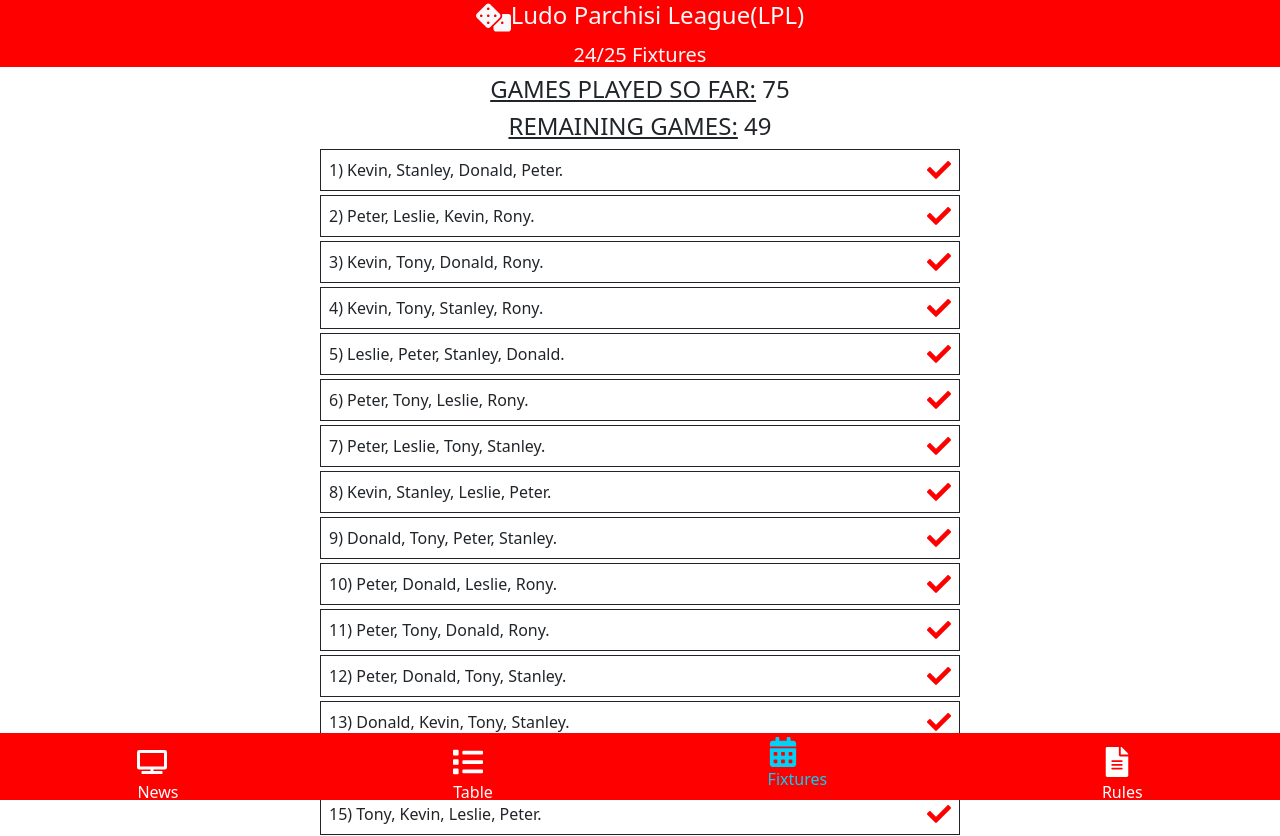
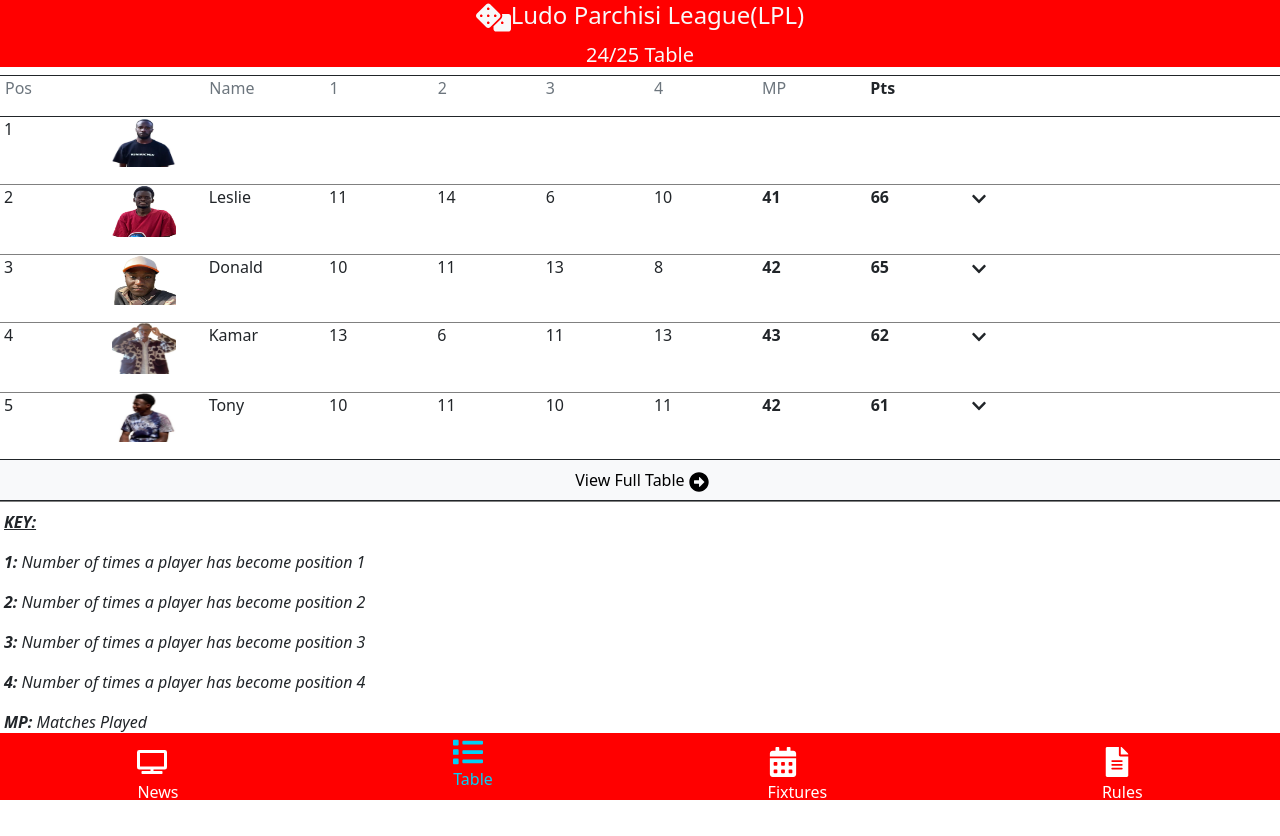
Before and after one commit to Abayo-UI/Ludo-Parchisi-League, a React (Create React App) app: page / in a window 1280 px wide. Shown: the top 836 px of the page. Built offline with nearby package versions, Linux system fonts and the light colour scheme; a web font is replaced by a local one.

Commit message:
My beef with Mokaya

```diff
--- a/src/Components/Table.css
+++ b/src/Components/Table.css
@@ -123,3 +123,7 @@
 #news-lower-border{
     border-bottom: 2px double #000;
 }
+
+.guto{
+    display: none;
+}
--- a/src/Components/Table.jsx
+++ b/src/Components/Table.jsx
@@ -11,6 +11,7 @@
 const [ chevronUpDown, setChevronUpDown ] = useState(false);
 const [ sixthPlayer, setSixthPlayer ] = useState(0);
 const [ hideViewFullButton, setHideViewFullButton ] = useState(true);
+
 
 function calculatePoints(one, two, three, four) {
     let totalOne = one * 3;
@@ -62,6 +63,8 @@
     const dataWithPoints = data.map(dataItem => {
         let points = calculatePoints(dataItem["no.of times pos 1"], dataItem["no.of times pos 2"], dataItem["no.of times pos 3"], dataItem["no.of times pos 4"]);
         if( dataItem.name === "Tony") points -= 1
+        if( dataItem.name === "Leslie") points -= 1
+        if( dataItem.name === "Stanley") points -= 1
         return { ...dataItem, points };
     });
 
@@ -89,18 +92,19 @@
         </div>
 
         {sortedData.map((dataItem, index) => (
+
             (sortedData.indexOf(dataItem) <= 4 || sixthPlayer === 6 ) &&
             <div key={index} className="row ps-1 lower-border">
                 <div className="col-lg-1 col-1 pos"><p>{assignIndex(index,sortedData)}</p></div>
                 <div className="col-lg-1 col-2"><img alt="" src={`/images/${dataItem.image}`} class="w-75 h-75" /></div>
-                <div className="col-lg-1 col-2 text-start ps-0"><p>{dataItem.name}</p></div>
-                <div className="col-lg-1 col-1"><p>{dataItem["no.of times pos 1"]}</p></div>
-                <div className="col-lg-1 col-1"><p>{dataItem["no.of times pos 2"]}</p></div>
-                <div className="col-lg-1 col-1"><p>{dataItem["no.of times pos 3"]}</p></div>
-                <div className="col-lg-1 col-1"><p>{dataItem["no.of times pos 4"]}</p></div>
-                <div className="col-lg-1 col-1"><p style={{ fontWeight: "700" }}>{matchesPlayed[dataItem.name].length}</p></div>
-                <div className="col-lg-1 col-1"><p style={{ fontWeight: "700" }}>{dataItem.points}</p></div>
-                <div className="col-lg-1 col-1 ps-1" onClick={()=> openChevron(index)}><p class="pointer">{ chevronUpDown && index === moreDetails ? <FaTimes/> :<FaChevronDown />}</p></div>
+                <div className={ dataItem.name === "Mokaya" ? " guto col-lg-1 col-2 text-start ps-0" : "col-lg-1 col-2 text-start ps-0" }><p>{dataItem.name}</p></div>
+                <div className={ dataItem.name === "Mokaya" ? " guto col-lg-1 col-1" : "col-lg-1 col-1"}><p>{dataItem["no.of times pos 1"]}</p></div>
+                <div className={ dataItem.name === "Mokaya" ? " guto col-lg-1 col-1" : "col-lg-1 col-1"}><p>{dataItem["no.of times pos 2"]}</p></div>
+                <div className={ dataItem.name === "Mokaya" ? " guto col-lg-1 col-1" : "col-lg-1 col-1"}><p>{dataItem["no.of times pos 3"]}</p></div>
+                <div className={ dataItem.name === "Mokaya" ? " guto col-lg-1 col-1" : "col-lg-1 col-1"}><p>{dataItem["no.of times pos 4"]}</p></div>
+                <div className={ dataItem.name === "Mokaya" ? " guto col-lg-1 col-1" : "col-lg-1 col-1"}><p style={{ fontWeight: "700" }}>{matchesPlayed[dataItem.name].length}</p></div>
+                <div className={ dataItem.name === "Mokaya" ? " guto col-lg-1 col-1" : "col-lg-1 col-1"}><p style={{ fontWeight: "700" }}>{dataItem.points}</p></div>
+                <div className={ dataItem.name === "Mokaya" ? " guto col-lg-1 col-1 ps-1" : "col-lg-1 col-1 ps-1"} onClick={()=> openChevron(index)}><p class="pointer">{ chevronUpDown && index === moreDetails ? <FaTimes/> :<FaChevronDown />}</p></div>
                 { moreDetails === index &&
                 (<div>
                 <p class="pointer" onClick={()=> handlePlayerStats(dataItem.image, document.getElementsByClassName("pos")[index].innerText)}>View Player Stats <FaArrowAltCircleRight/></p>
--- a/src/Components/footer.jsx
+++ b/src/Components/footer.jsx
@@ -13,8 +13,8 @@
     const [ pos, setPos ] = useState(8)
     const [ displayComponent, setDisplayComponent ] = useState({
         news: false,
-        standings: false,
-        fixtures: true,
+        standings: true,
+        fixtures: false,
         rules: false
     });
 
--- a/src/Components/playersProfile.js
+++ b/src/Components/playersProfile.js
@@ -31,7 +31,7 @@
         "name": "Leslie Abayo",
         "last league position": 2,
         "rivals": ["Rony,", "Mokaya"],
-        "points deducted due to irregularities": 0
+        "points deducted due to irregularities": 1
       },
 
       {
@@ -49,7 +49,7 @@
         "name": "Stanley Omolo",
         "last league position": 6,
         "rivals": ["Rony,", "Tony",],
-        "points deducted due to irregularities": 0
+        "points deducted due to irregularities": 1
       },
 
       {
```
